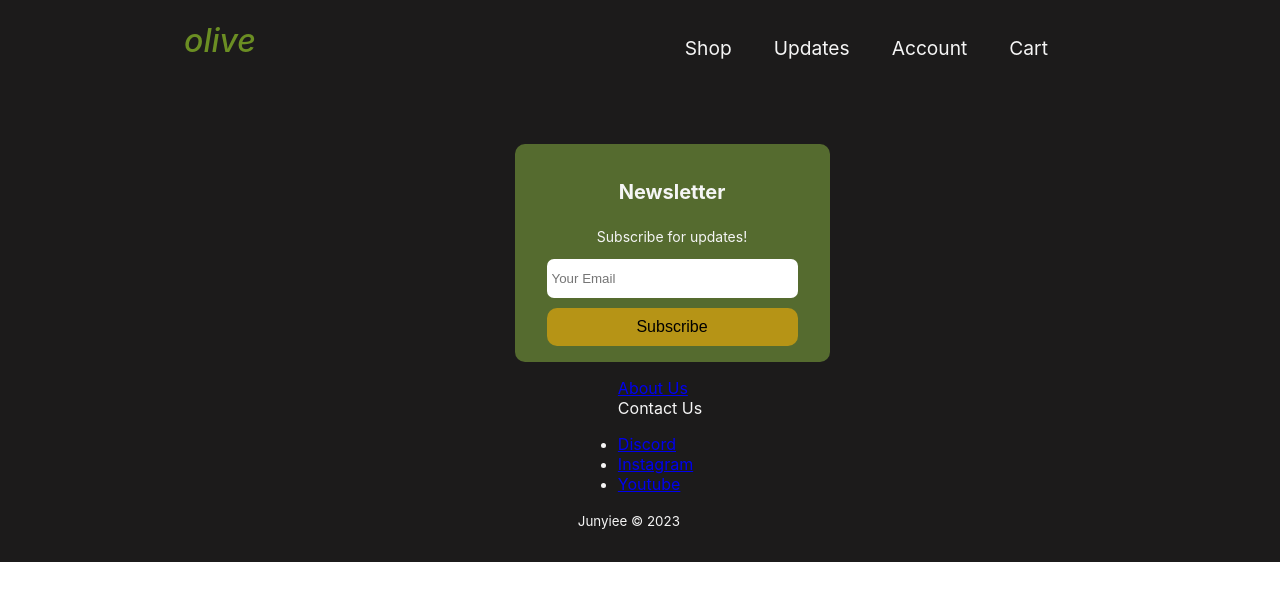
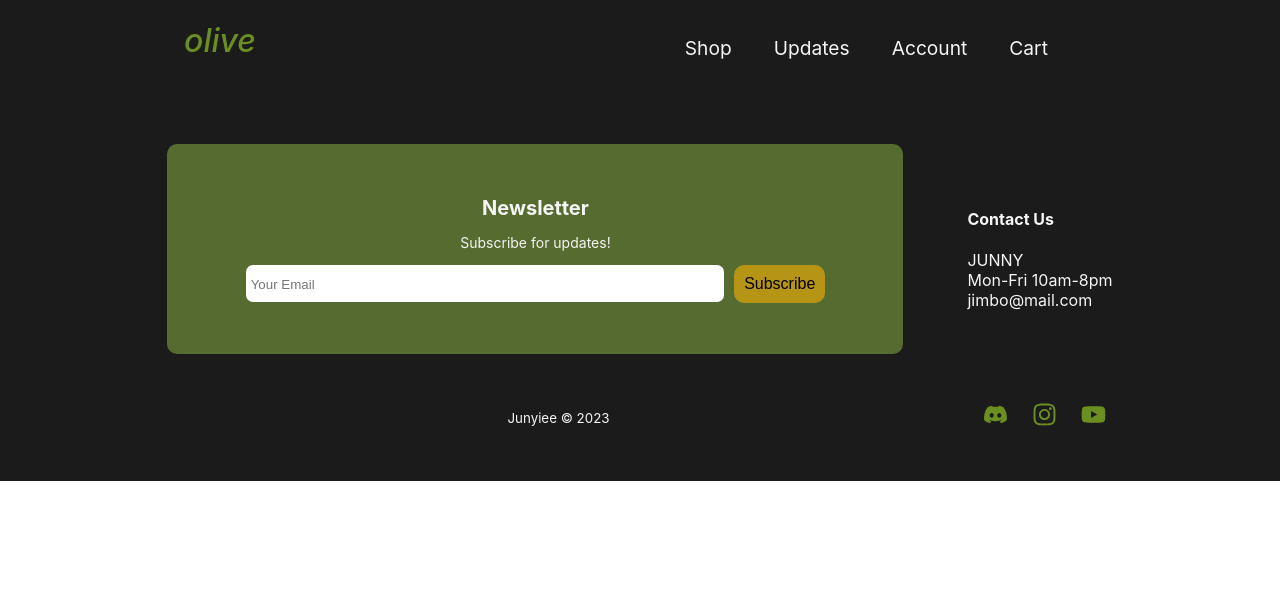
Before and after one commit to junyiee/kado, a React (Create React App) app: page / in a window 1280 px wide. Shown: the top 600 px of the page. Built offline with nearby package versions, Linux system fonts and the light colour scheme.

Commit message:
fixed footer format, added react icons

```diff
--- a/package.json
+++ b/package.json
@@ -8,6 +8,7 @@
     "@testing-library/user-event": "^13.5.0",
     "react": "^18.2.0",
     "react-dom": "^18.2.0",
+    "react-icons": "^4.7.1",
     "react-router-dom": "^6.8.1",
     "react-scripts": "5.0.1",
     "web-vitals": "^2.1.4"
--- a/src/components/Footer/Footer.css
+++ b/src/components/Footer/Footer.css
@@ -1,29 +1,34 @@
 .footer-container {
     background-color: rgb(28, 27, 27);
     padding: 4rem 0 2rem 0;
+    justify-content: center;
+    align-items: stretch;
+    color: whitesmoke;
+}
+
+.footer-wrap {
     display: flex;
-    flex-direction: column;
     justify-content: center;
     align-items: center;
-    color: whitesmoke;
+    width: 100%;
 }
 
 .newsletter {
     display: flex;
-    flex-direction: column;
     justify-content: center;
     align-items: center;
     text-align: center;
+    margin-right: 4rem;
 }
 
 .footer-form {
     background-color: darkolivegreen;
-    display: grid;
+    display: block;
     padding: 2rem 3rem;
-    padding: 1rem 2rem;
+    /* padding: 2rem 15rem; */
     margin: 0 auto;
     border-radius: 10px;
-    width: 100%;
+    width: 40rem;
 }
 
 .footer-form h3 {
@@ -37,21 +42,51 @@
 }
 
 .form-input {
-    margin-bottom: 10px;
-    padding: 12px 5px;
+    margin-bottom: 20px;
+    margin-right: 10px;
+    /* padding: 12px 5px; */
+    padding: 12px 40ch 10px 5px ;
     border: none;
     border-radius: 7px;
 }
 
 button {
     background-color: #b69416;
-    padding: 10px 0;
+    padding: 10px 10px;
     border: none;
     border-radius: 10px;
     font-size: 16px;
     cursor: pointer;
 }
 
-.footer-list {
+.contact-us {
+    justify-content: center;
+    align-items: center;
+    text-align: left;
+}
+
+.footer-links {
+    display: flex;
+    justify-content: center;
+    align-items: center;
+    margin-top: 2rem;
+}
+
+.rights {
+    text-align: center;
+    width: 60vw;
+}
+
+.socials-list {
     list-style: none;
+    display: grid;
+    grid-template-columns: repeat(3, auto);
+    gap: 1.5rem;
+    justify-content: end;
 }
+
+.socials-links {
+    text-decoration: none;
+    color: olivedrab;
+    font-size: 25px;
+}
--- a/src/components/Footer/Footer.js
+++ b/src/components/Footer/Footer.js
@@ -1,11 +1,12 @@
 import React from 'react'
 import './Footer.css'
 import { Link } from 'react-router-dom'
+import { FaDiscord, FaInstagram, FaYoutube } from 'react-icons/fa'
 
 function Footer() {
     return (
-        <footer>
-            <div className='footer-container'>
+        <footer className='footer-container'>
+            <div className='footer-wrap'>
                 <section className='newsletter'>
                     <form className='footer-form'>
                         <h3>Newsletter</h3>
@@ -19,30 +20,36 @@ function Footer() {
                         <button type='submit'>Subscribe</button>
                     </form>
                 </section>
-                <div>
-                    <ul className='footer-list'>
-                        <li>
-                            <Link to='/' className='footer-links'>About Us</Link>
-                        </li>
-                        <li>
-                            Contact Us
-                        </li>
-                    </ul>
+                <section className='contact-us'>
+                    <h4>Contact Us</h4>
+                    JUNNY
+                    <br />
+                    Mon-Fri 10am-8pm
+                    <br />
+                    jimbo@mail.com
+                </section>
+            </div>
+            <div className='footer-links'>
+                <small className='rights'>Junyiee &copy; 2023</small>
                 <section className='socials'>
                     <ul className='socials-list'>
                         <li className='socials-item'>
-                                <Link to='/' className='socials-links'>Discord</Link>
+                            <Link to='/' className='socials-links'>
+                                <FaDiscord />
+                            </Link>
                         </li>
                         <li className='socials-item'>
-                                <Link to='/' className='socials-links'>Instagram</Link>
+                            <Link to='/' className='socials-links'>
+                                <FaInstagram />
+                            </Link>
                         </li>
                         <li className='socials-item'>
-                                <Link to='/' className='socials-links'>Youtube</Link>
+                            <Link to='/' className='socials-links'>
+                                <FaYoutube />
+                            </Link>
                         </li>
                     </ul>
                 </section>
-                    <small>Junyiee &copy; 2023</small>
-                </div>
             </div>
         </footer>
     )
```
Also changed, not shown: 1 other file (tests, documents, lock files or other folders). Lines whose indentation alone changed are shown as unchanged.
